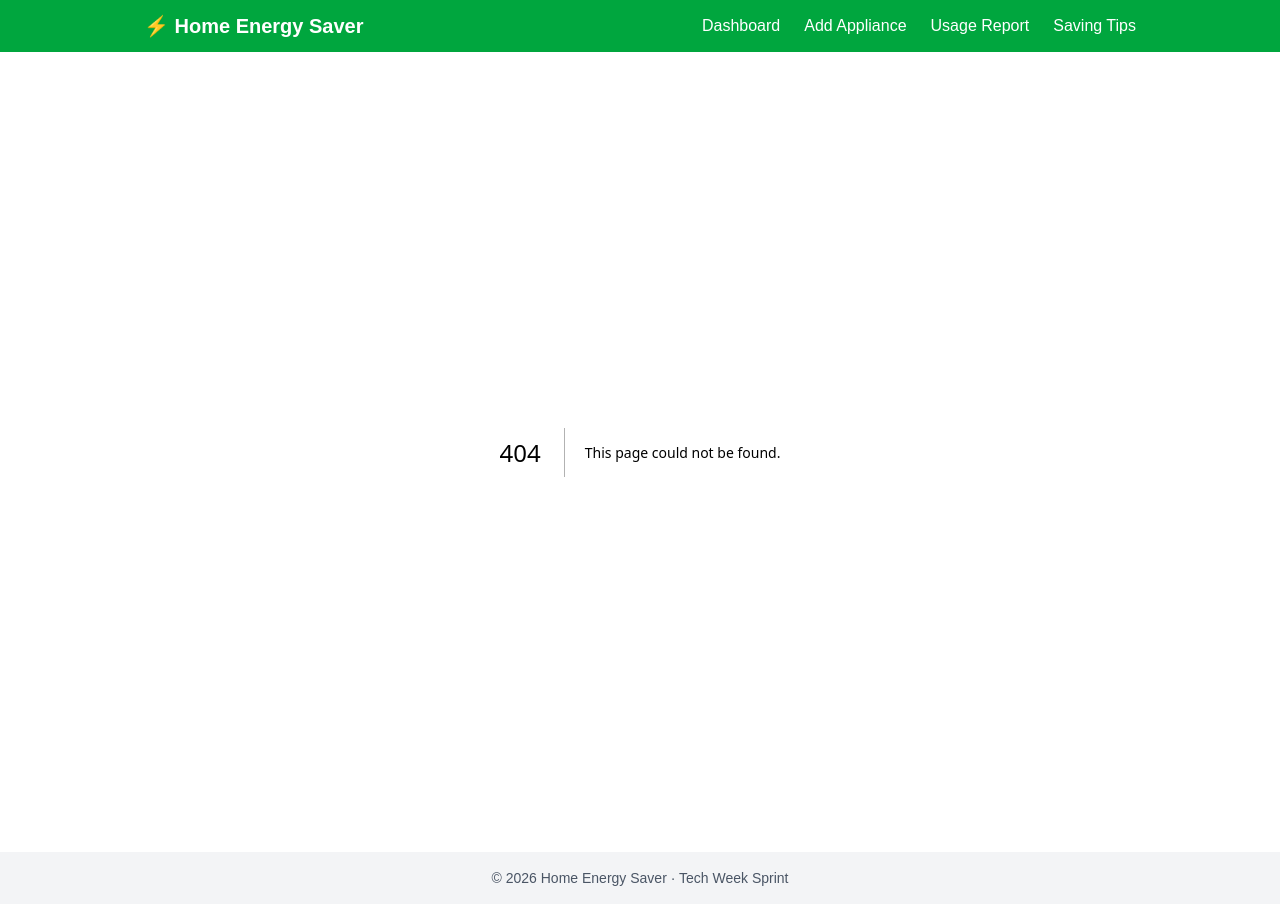
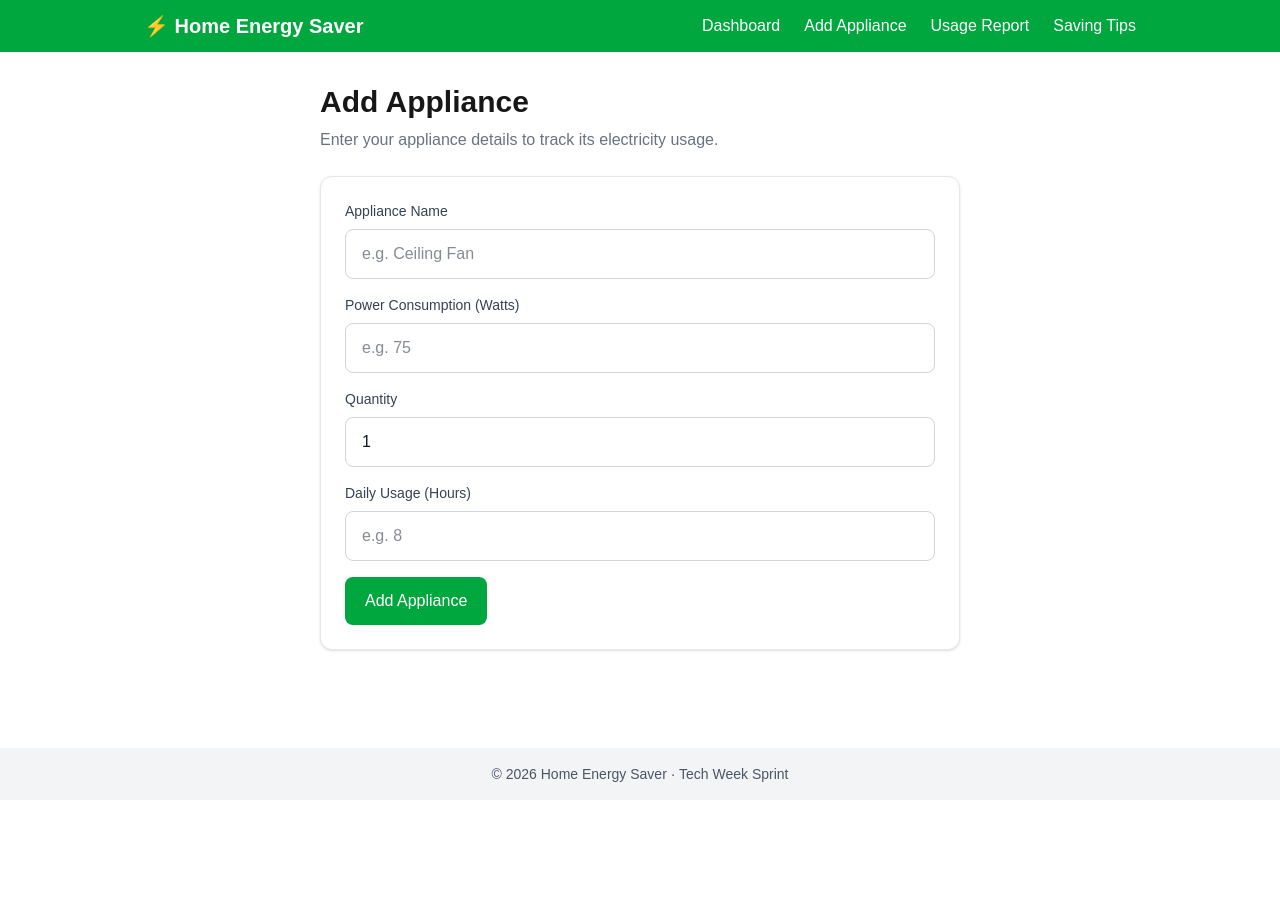
Before and after one commit to varshinidgowda/home-energy-saver, a Next.js app: page /add in a window 1280 px wide. Before the commit this address had no page. After the commit the page ends 800 px from the top, so only its background shows below. Built offline with nearby package versions, Linux system fonts and the light colour scheme.

Commit message:
Add appliance form with usage calculation

```diff
--- /dev/null
+++ b/app/add/page.js
@@ -0,0 +1,160 @@
+"use client";
+
+import { useState } from "react";
+import { useAppliances } from "@/context/ApplianceContext";
+import Button from "@/components/Button";
+import Input from "@/components/Input";
+
+export default function AddAppliance() {
+  const { addAppliance } = useAppliances();
+
+  const [formData, setFormData] = useState({
+    name: "",
+    watts: "",
+    quantity: "1",
+    hours: "",
+  });
+
+  const [message, setMessage] = useState("");
+
+  const handleChange = (e) => {
+    const { name, value } = e.target;
+
+    setFormData((prev) => ({
+      ...prev,
+      [name]: value,
+    }));
+
+    setMessage("");
+  };
+
+  const handleSubmit = (e) => {
+    e.preventDefault();
+
+    const watts = Number(formData.watts);
+    const quantity = Number(formData.quantity);
+    const hours = Number(formData.hours);
+
+    if (!formData.name.trim()) {
+      setMessage("Please enter an appliance name.");
+      return;
+    }
+
+    if (watts <= 0 || !Number.isFinite(watts)) {
+      setMessage("Please enter valid power consumption.");
+      return;
+    }
+
+    if (
+      !Number.isInteger(quantity) ||
+      quantity <= 0
+    ) {
+      setMessage("Quantity must be a positive whole number.");
+      return;
+    }
+
+    if (
+      !Number.isFinite(hours) ||
+      hours <= 0 ||
+      hours > 24
+    ) {
+      setMessage("Daily usage must be between 0 and 24 hours.");
+      return;
+    }
+
+    addAppliance({
+      name: formData.name.trim(),
+      watts,
+      quantity,
+      hours,
+    });
+
+    setFormData({
+      name: "",
+      watts: "",
+      quantity: "1",
+      hours: "",
+    });
+
+    setMessage("Appliance added successfully!");
+  };
+
+  return (
+    <div className="mx-auto max-w-2xl px-4 py-8">
+      <h1 className="mb-2 text-3xl font-bold">
+        Add Appliance
+      </h1>
+
+      <p className="mb-6 text-gray-500">
+        Enter your appliance details to track its electricity usage.
+      </p>
+
+      <form
+        onSubmit={handleSubmit}
+        className="rounded-xl border border-gray-200 bg-white p-6 shadow-sm"
+      >
+        <Input
+          id="name"
+          label="Appliance Name"
+          name="name"
+          value={formData.name}
+          onChange={handleChange}
+          placeholder="e.g. Ceiling Fan"
+        />
+
+        <Input
+          id="watts"
+          label="Power Consumption (Watts)"
+          name="watts"
+          type="number"
+          value={formData.watts}
+          onChange={handleChange}
+          placeholder="e.g. 75"
+          min="1"
+          step="any"
+        />
+
+        <Input
+          id="quantity"
+          label="Quantity"
+          name="quantity"
+          type="number"
+          value={formData.quantity}
+          onChange={handleChange}
+          min="1"
+          step="1"
+        />
+
+        <Input
+          id="hours"
+          label="Daily Usage (Hours)"
+          name="hours"
+          type="number"
+          value={formData.hours}
+          onChange={handleChange}
+          placeholder="e.g. 8"
+          min="0.1"
+          max="24"
+          step="0.1"
+        />
+
+        {message && (
+          <p
+            role="status"
+            className={`mb-4 text-sm ${
+              message.includes("successfully")
+                ? "text-green-600"
+                : "text-red-500"
+            }`}
+          >
+            {message}
+          </p>
+        )}
+
+        <Button type="submit">
+          Add Appliance
+        </Button>
+      </form>
+    </div>
+  );
+}
--- /dev/null
+++ b/components/Button.js
@@ -0,0 +1,17 @@
+export default function Button({
+  children,
+  type = "button",
+  onClick,
+  disabled = false,
+}) {
+  return (
+    <button
+      type={type}
+      onClick={onClick}
+      disabled={disabled}
+      className="rounded-lg bg-green-600 px-5 py-3 font-medium text-white transition hover:bg-green-700 disabled:cursor-not-allowed disabled:opacity-50"
+    >
+      {children}
+    </button>
+  );
+}
--- /dev/null
+++ b/components/Input.js
@@ -0,0 +1,38 @@
+export default function Input({
+  label,
+  id,
+  name,
+  type = "text",
+  value,
+  onChange,
+  placeholder,
+  min,
+  max,
+  step,
+  required = true,
+}) {
+  return (
+    <div className="mb-4">
+      <label
+        htmlFor={id}
+        className="mb-2 block text-sm font-medium text-gray-700"
+      >
+        {label}
+      </label>
+
+      <input
+        id={id}
+        name={name}
+        type={type}
+        value={value}
+        onChange={onChange}
+        placeholder={placeholder}
+        min={min}
+        max={max}
+        step={step}
+        required={required}
+        className="w-full rounded-lg border border-gray-300 px-4 py-3 text-gray-900 outline-none transition focus:border-green-600 focus:ring-2 focus:ring-green-100"
+      />
+    </div>
+  );
+}
```
